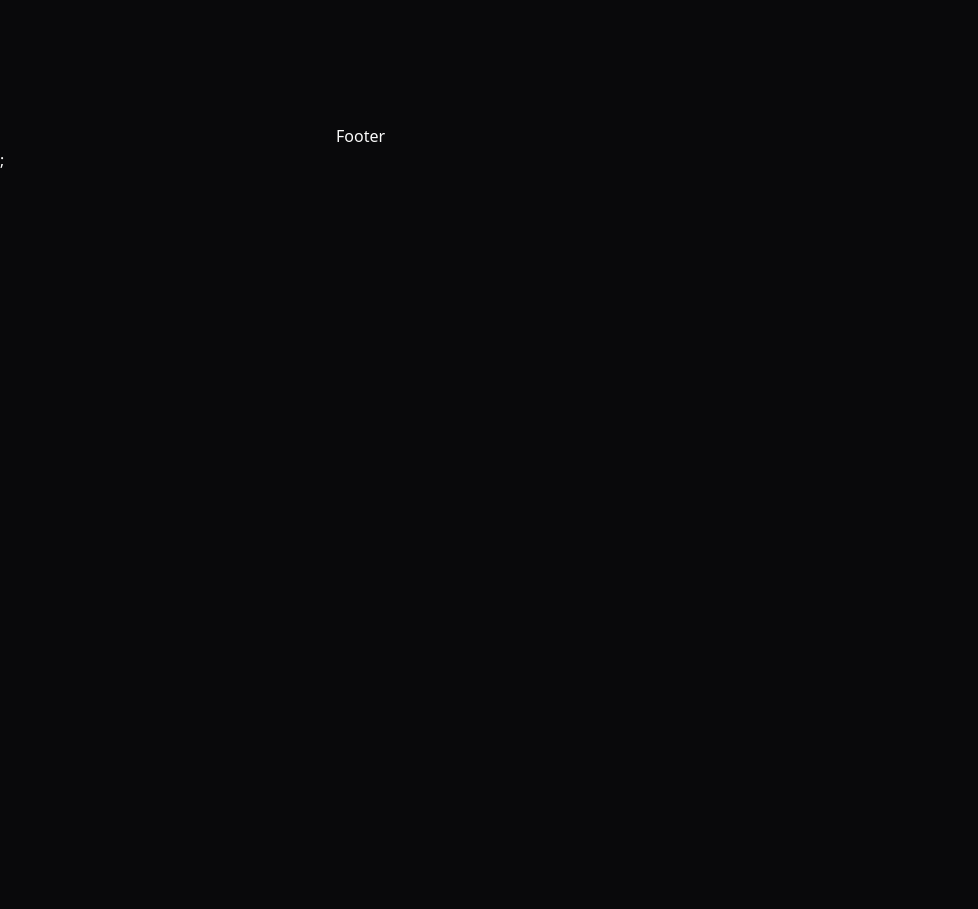
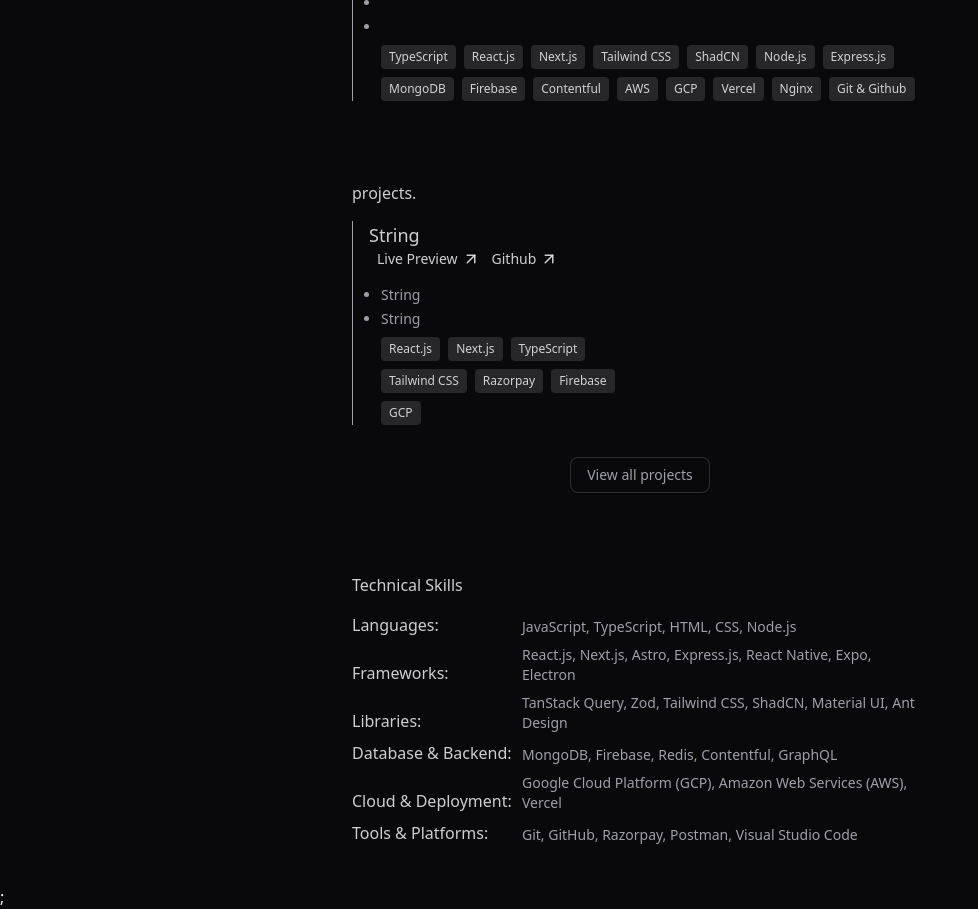
Before and after one commit to itsarman001/Portfolio, a React (Vite) app: page / in a window 1280 px wide. Shown: the part 760-1669 px from the top of the page, without its empty margins (0-978 px from the left). Before the commit the page ends 932 px from the top, so only its background shows below. Built offline with nearby package versions, Linux system fonts and the light colour scheme.

Commit message:
feat: update personal information and enhance data structure for experiences, projects, and skills

```diff
--- a/src/data.js
+++ b/src/data.js
@@ -1,36 +1,115 @@
 export const aboutMe = {
-  name: "Your Name",
-  role: "Web Developer | React & Tailwind Enthusiast",
+  name: "Md Arman",
+  role: "Web Developer",
   description: [
     "Hey! I'm a full-stack developer who loves building efficient, scalable, and intuitive applications. I thrive on solving complex problems, optimizing performance, and creating seamless user experiences.",
     "I work with React, Next.js, and Tailwind CSS v4 to create seamless user experiences. I love experimenting with Framer Motion for animations and leveraging ShadCN UI for clean, accessible design components.",
   ],
-  avatar: "/images/avatar.png",
-  resume: "/resume.pdf",
+  avatar: "String",
+  resume: "String",
   socialLinks: {
-    github: "https://github.com/yourusername",
-    linkedin: "https://linkedin.com/in/yourusername",
-    twitter: "https://twitter.com/yourusername",
+    github: "String",
+    linkedin: "String",
+    twitter: "String",
   },
 };
 
-export const experience = [
+export const experiences = [
   {
-    id: 1,
-    company: "Company Name",
-    role: "Frontend Developer",
-    duration: "Jan 2022 - Present",
-    description:
-      "Worked on building interactive UI components using React and Tailwind CSS.",
+    role: "String",
+    type: "String",
+    company: "String",
+    links: ["String"],
+    duration: "Date String",
+    responsibilities: ["", "", "", ""],
+    technologies: [
+      "TypeScript",
+      "React.js",
+      "Next.js",
+      "Tailwind CSS",
+      "ShadCN",
+      "Node.js",
+      "Express.js",
+      "MongoDB",
+      "Firebase",
+      "Contentful",
+      "AWS",
+      "GCP",
+      "Vercel",
+      "Nginx",
+      "Git & Github",
+    ],
   },
 ];
 
 export const projects = [
   {
-    id: 1,
-    title: "Project One",
-    description: "A cool project built with React and Tailwind CSS.",
-    link: "https://github.com/yourusername/project-one",
-    image: "/images/project-one.png",
+    name: "String",
+    links: [
+      {
+        label: "Live Preview",
+        link: "",
+      },
+      {
+        label: "Github",
+        link: "",
+      },
+    ],
+    description: ["String", "String"],
+    techStack: [
+      "React.js",
+      "Next.js",
+      "TypeScript",
+      "Tailwind CSS",
+      "Razorpay",
+      "Firebase",
+      "GCP",
+    ],
   },
 ];
+
+export const skillsData = [
+  {
+    category: "Languages",
+    skills: ["JavaScript", "TypeScript", "HTML", "CSS", "Node.js"],
+  },
+  {
+    category: "Frameworks",
+    skills: [
+      "React.js",
+      "Next.js",
+      "Astro",
+      "Express.js",
+      "React Native",
+      "Expo",
+      "Electron",
+    ],
+  },
+  {
+    category: "Libraries",
+    skills: [
+      "TanStack Query",
+      "Zod",
+      "Tailwind CSS",
+      "ShadCN",
+      "Material UI",
+      "Ant Design",
+    ],
+  },
+  {
+    category: "Database & Backend",
+    skills: ["MongoDB", "Firebase", "Redis", "Contentful", "GraphQL"],
+  },
+  {
+    category: "Cloud & Deployment",
+    skills: [
+      "Google Cloud Platform (GCP)",
+      "Amazon Web Services (AWS)",
+      "Vercel",
+    ],
+  },
+  {
+    category: "Tools & Platforms",
+    skills: ["Git", "GitHub", "Razorpay", "Postman", "Visual Studio Code"],
+  },
+];
--- a/src/layouts/Layout.jsx
+++ b/src/layouts/Layout.jsx
@@ -1,4 +1,5 @@
 import { Header, Hero, AboutMe, Section, Skills, Footer } from "../sections";
+import { experiences, projects, skillsData } from "@/data";
 
 export const Layout = () => (
   <div className="bg-background text-foreground mx-auto px-4 w-full lg:w-2/3 xl:w-1/2 pt-6 sm:pt-12">
@@ -6,10 +7,20 @@
     <main className="min-h-lvh px-4">
       <Hero />
       <AboutMe />
-      <Section title="Experience" />
-      <Section title="Projects" />
-      <Skills />
+      <Section
+        data={experiences}
+        type="experiences"
+        header="experience."
+        id="experience"
+      />
+      <Section
+        data={projects}
+        type="projects"
+        header="projects."
+        id="projects"
+      />
+      <Skills data={skillsData} />
     </main>
-    <Footer />
+    {/* <Footer /> */}
   </div>
 );
--- a/src/sections/Footer.jsx
+++ b/src/sections/Footer.jsx
@@ -1,3 +1,39 @@
+import { Github, Linkedin, Twitter } from "lucide-react";
+
 export const Footer = () => {
-  return <footer>Footer</footer>;
+  return (
+    <footer className="py-6 border-t border-muted-foreground text-center text-primary/90">
+      <div className="container mx-auto flex flex-col items-center gap-4">
+        <p className="text-sm">
+          © {new Date().getFullYear()} Md Arman. All rights reserved.
+        </p>
+        <div className="flex gap-4">
+          <a
+            href="https://github.com/yourusername"
+            target="_blank"
+            rel="noopener noreferrer"
+            className="hover:text-primary transition-colors"
+          >
+            <Github size={20} />
+          </a>
+          <a
+            href="https://linkedin.com/in/yourusername"
+            target="_blank"
+            rel="noopener noreferrer"
+            className="hover:text-primary transition-colors"
+          >
+            <Linkedin size={20} />
+          </a>
+          <a
+            href="https://twitter.com/yourusername"
+            target="_blank"
+            rel="noopener noreferrer"
+            className="hover:text-primary transition-colors"
+          >
+            <Twitter size={20} />
+          </a>
+        </div>
+      </div>
+    </footer>
+  );
 };
--- a/src/sections/Section.jsx
+++ b/src/sections/Section.jsx
@@ -1,5 +1,98 @@
-export const Section = ({ title }) => (
-  <section>
-    <h2>{title}</h2>Section Content
-  </section>
-);
+import { ArrowUpRight } from "lucide-react";
+import { BaseHeading } from "../components";
+
+export const Section = ({ data, header, id, type }) => {
+  return (
+    <section id={id} className="py-10">
+      <BaseHeading>{header}</BaseHeading>
+      <ul
+        className={`mt-4 ${
+          type === "projects" ? "grid md:grid-cols-2" : "flex flex-col"
+        } gap-12 text-base font-normal text-primary/90`}
+      >
+        {data.map((item, index) => (
+          <li
+            key={index}
+            className="size-full border-l border-muted-foreground pl-4 transition-all duration-300 hover:border-primary"
+          >
+            <div className="flex items-start justify-between">
+              <div>
+                <p className="text-lg text-primary/90">
+                  {type === "projects" ? item.name : item.role}
+                  {type === "experiences" && (
+                    <span className="ml-2 rounded bg-secondary px-2 py-1 text-xs inline-block max-sm:mb-2">
+                      {item.type}
+                    </span>
+                  )}
+                </p>
+                {type === "experiences" && (
+                  <p className="flex items-center text-sm">
+                    at,
+                    <a
+                      target="_blank"
+                      rel="noopener noreferrer"
+                      className="ml-1 flex items-center gap-1"
+                      href={item.links[0]}
+                    >
+                      {item.company} <ArrowUpRight size={18} />
+                    </a>
+                  </p>
+                )}
+                {type === "projects" && (
+                  <p className="flex items-center gap-1 text-sm">
+                    {item.links.map((link, i) => (
+                      <a
+                        key={i}
+                        className="flex items-center gap-1 ml-2"
+                        href={link.link}
+                        target="_blank"
+                        rel="noopener noreferrer"
+                      >
+                        {link.label} <ArrowUpRight size={18} />
+                      </a>
+                    ))}
+                  </p>
+                )}
+              </div>
+              {type === "experiences" && (
+                <p className="text-sm text-muted-foreground">{item.duration}</p>
+              )}
+            </div>
+            <ul className="mt-4 list-disc space-y-1 pl-3 text-sm text-muted-foreground text-justify">
+              {item.description?.map((desc, i) => (
+                <li key={i}>{desc}</li>
+              ))}
+              {item.responsibilities?.map((task, i) => (
+                <li key={i}>{task}</li>
+              ))}
+            </ul>
+            <ul className="mt-2 flex flex-wrap items-center gap-2 pl-3">
+              {item.techStack?.map((tech, i) => (
+                <li key={i} className="rounded bg-muted px-2 py-1 text-xs">
+                  {tech}
+                </li>
+              ))}
+              {item.technologies?.map((tech, i) => (
+                <li key={i} className="rounded bg-muted px-2 py-1 text-xs">
+                  {tech}
+                </li>
+              ))}
+            </ul>
+          </li>
+        ))}
+      </ul>
+      {type === "projects" && (
+        <div className="mt-8 flex justify-center">
+          <a
+            target="_blank"
+            rel="noopener noreferrer"
+            className="inline-flex items-center justify-center whitespace-nowrap rounded-md font-medium transition-colors focus-visible:outline-none focus-visible:ring-1 focus-visible:ring-ring disabled:pointer-events-none disabled:opacity-50 border border-input bg-background shadow-sm hover:bg-accent hover:text-accent-foreground h-9 px-4 py-2 text-sm text-muted-foreground"
+            href=""
+          >
+            View all projects
+          </a>
+        </div>
+      )}
+    </section>
+  );
+};
--- a/src/sections/Skills.jsx
+++ b/src/sections/Skills.jsx
@@ -1,3 +1,66 @@
-export const Skills = () => {
-  return <section>Skills</section>;
+import React from "react";
+import { BaseHeading } from "../components";
+
+const skillsData = [
+  {
+    category: "Languages",
+    skills: ["JavaScript", "TypeScript", "HTML", "CSS", "Node.js"],
+  },
+  {
+    category: "Frameworks",
+    skills: [
+      "React.js",
+      "Next.js",
+      "Astro",
+      "Express.js",
+      "React Native",
+      "Expo",
+      "Electron",
+    ],
+  },
+  {
+    category: "Libraries",
+    skills: [
+      "TanStack Query",
+      "Zod",
+      "Tailwind CSS",
+      "ShadCN",
+      "Material UI",
+      "Ant Design",
+    ],
+  },
+  {
+    category: "Database & Backend",
+    skills: ["MongoDB", "Firebase", "Redis", "Contentful", "GraphQL"],
+  },
+  {
+    category: "Cloud & Deployment",
+    skills: [
+      "Google Cloud Platform (GCP)",
+      "Amazon Web Services (AWS)",
+      "Vercel",
+    ],
+  },
+  {
+    category: "Tools & Platforms",
+    skills: ["Git", "GitHub", "Razorpay", "Postman", "Visual Studio Code"],
+  },
+];
+
+export const Skills = ({ data }) => {
+  return (
+    <div id="skills" className="py-10">
+      <BaseHeading>Technical Skills</BaseHeading>
+      <ul className="mt-4 flex flex-col gap-2 text-base font-normal text-primary/90">
+        {data.map((skill, index) => (
+          <li key={index} className="grid sm:grid-cols-[170px_1fr] items-end">
+            <p>{skill.category}:</p>
+            <p className="text-sm text-muted-foreground">
+              {skill.skills.join(", ")}
+            </p>
+          </li>
+        ))}
+      </ul>
+    </div>
+  );
 };
```
